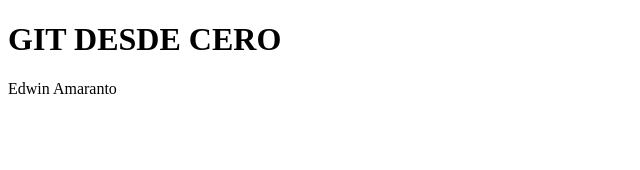
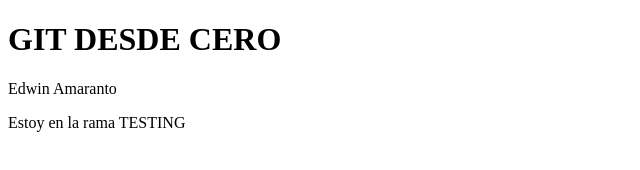
Before and after one commit to EAMARANTO/practicando-git-desde-casa, a plain HTML site: page index.html in a window 1280 px wide. Shown: the whole page, without its empty margins (0-640 px from the left). Drawn offline with Linux system fonts and the light colour scheme.

Commit message:
Cambio desde la rama TESTING

```diff
--- a/index.html
+++ b/index.html
@@ -8,5 +8,8 @@
 <body>
     <h1>GIT DESDE CERO</h1>
     <P>Edwin Amaranto</P>
+    <section>
+        <p>Estoy en la rama TESTING</p>
+    </section>
 </body>
 </html>
```
